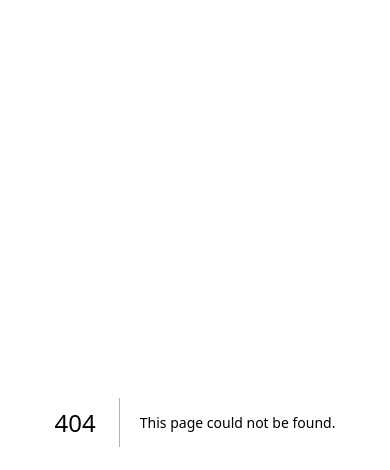
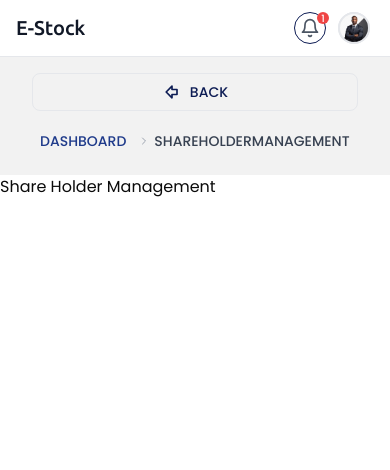
Before and after one commit to FrisSoftwareteam/FirstReg-master, a Next.js app: page /dashboard/shareholdermanagement in a window 390 px wide. Before the commit this address had no page. Shown: the top 470 px of the page. Built offline with nearby package versions, Linux system fonts and the light colour scheme.

Commit message:
fixed filter on mobile for user-admin page

```diff
--- a/app/dashboard/general-parameters/user-admin/page.tsx
+++ b/app/dashboard/general-parameters/user-admin/page.tsx
@@ -181,7 +181,7 @@ export default function UserAdministration() {
           {filterButtons.map((btn) => (
             <button
               key={btn}
-              className="whitespace-nowrap rounded-full border border-gray-400 px-4 py-2 text-sm text-gray-700 transition hover:bg-gray-50"
+              className="whitespace-nowrap rounded-full border border-gray-400 px-4 py-2 text-[10px] text-gray-700 transition hover:bg-gray-50 sm:text-sm"
             >
               {btn}
             </button>
@@ -275,7 +275,7 @@ export default function UserAdministration() {
               </div>
 
               {/* Modify Button */}
-              <Button className="mt-4 w-full rounded-full bg-gray-900 py-6 text-base font-semibold text-white hover:bg-gray-800 transition md:mt-auto">
+              <Button className="mt-4 w-full rounded-full bg-gray-900 py-5 md:py-6 text-base font-normal text-white hover:bg-gray-800 transition md:mt-auto md:font-semibold">
                 Modify User
               </Button>
             </div>
--- a/app/dashboard/page.tsx
+++ b/app/dashboard/page.tsx
@@ -16,11 +16,11 @@ export default function Dashboard() {
       href: "/dashboard/general-parameters",
     },
     {
-      title: "Processes",
+      title: "Shareholder Management",
       description:
         "Manage holders, certificates, and shareholder updates. Handle consolidations, splits, dividends, correspondence, and reports",
       icon: "/Vector.png",
-      href: "/dashboard/processes",
+      href: "/dashboard/shareholdermanagement",
     },
     {
       title: "Enquiries",
--- /dev/null
+++ b/app/dashboard/shareholdermanagement/page.tsx
@@ -0,0 +1,7 @@
+import React from "react";
+
+const page = () => {
+  return <div>Share Holder Management</div>;
+};
+
+export default page;
--- a/app/globals.css
+++ b/app/globals.css
@@ -106,7 +106,7 @@ body {
   select,
   textarea,
   button {
-    font-size: 16px !important;
+    /* font-size: 16px !important; */
   }
 
   html {
--- a/components/header.tsx
+++ b/components/header.tsx
@@ -56,7 +56,7 @@ export default function Header() {
   };
 
   return (
-    <header className="bg-white border-b border-gray-200 px-4 py-3 sm:px-6 lg:px-8">
+    <header className="bg-white border-b border-gray-200 px-4 py-3 sm:px-6 lg:px-8 max-h-[80px]">
       <div className="flex items-center justify-between">
         {/* Logo */}
         <div className="text-xl sm:text-2xl font-ubuntu font-[500] text-gray-900">
@@ -83,8 +83,8 @@ export default function Header() {
             <div
               className={`flex items-center gap-2 sm:gap-3 cursor-pointer rounded-t-lg transition-all duration-200 ${
                 isOpen
-                  ? "bg-white px-3 pt-3 pb-2 -mb-1 rounded-b-none shadow-sm"
-                  : ""
+                  ? "bg-white px-1 pb-2 -mb-2 rounded-b-none shadow-md"
+                  : "px-1"
               }`}
               onClick={isMobile ? handleProfileInteraction : undefined}
             >
```
